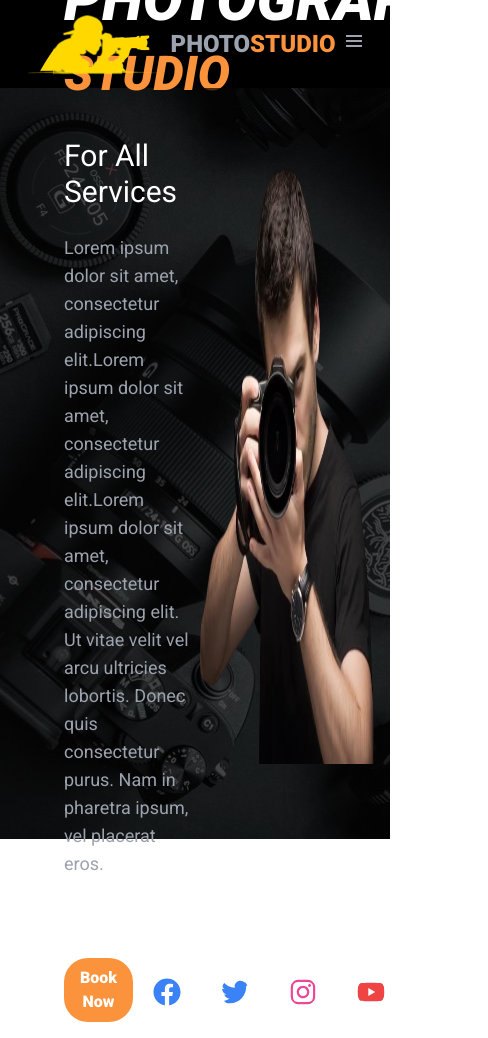
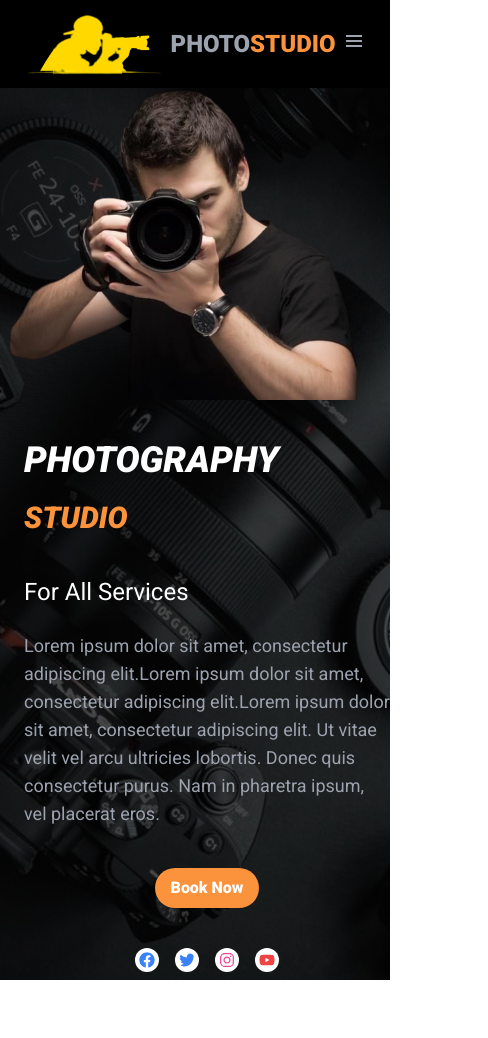
Before and after one commit to naomirono/Photography, a React (Vite) app: page / in a window 390 px wide. Shown: the whole page, 488 px wide, since content can reach past the window. After the commit the page ends 980 px from the top, so only its background shows below. Built offline with nearby package versions, Linux system fonts and the light colour scheme.

Commit message:
update code to make it responsive

```diff
--- a/src/components/LandingPage.jsx
+++ b/src/components/LandingPage.jsx
@@ -6,40 +6,39 @@
 
 const LandingPage = () => {
   return (
-    <div className="flex justify-between h-[89vh] background  bg-cover bg-no-repeat"  style={{
+    <div className="flex flex-col-reverse md:flex-row justify-between h-auto md:h-[89vh] background bg-cover bg-no-repeat" style={{
       backgroundImage: `url(${BgImage})`,
       backgroundPosition: "center",
       backgroundSize: "cover",
-
     }}>
-
-      <div className="w-1/2 flex flex-col justify-center bg-black bg-opacity-70 text-start">
-           <h1 className="text-6xl font-bold mb-5 text-white mt-20 pl-16">PHOTOGRAPHY</h1>
-           <h1 className="text-5xl font-bold mb-10 text-orange-400 pl-16">STUDIO</h1>
-           <h6 className="text-3xl font-medium  text-white  pl-16 pb-6">For All Services</h6>
-           <p className=" text-gray-400 ml-16 text-lg">
+      <div className="w-full md:w-1/2 flex flex-col justify-center bg-black bg-opacity-70 text-start">
+        <h1 className="text-4xl md:text-6xl font-bold mb-5 text-white mt-10 ml-6 md:mt-20 sm:pl-10">PHOTOGRAPHY</h1>
+        <h1 className="text-3xl md:text-5xl font-bold mb-10 text-orange-400 ml-6 sm:pl-10">STUDIO</h1>
+        <h6 className="text-2xl md:text-3xl font-medium text-white pl-6 md:pl-16 pb-6">For All Services</h6>
+        <p className="text-gray-400 ml-6 md:ml-16 text-lg md:text-xl">
           Lorem ipsum dolor sit amet, consectetur adipiscing elit.Lorem ipsum dolor sit amet, consectetur adipiscing elit.Lorem ipsum dolor sit amet, consectetur adipiscing elit. Ut vitae velit vel arcu ultricies lobortis. Donec quis consectetur purus. Nam in pharetra ipsum, vel placerat eros.
         </p>
 
-         <div className="flex justify-between mt-20 ml-16">
-            <button className="bg-orange-400 hover:bg-orange-600 text-white font-bold py-2 px-4 rounded-3xl mb-4">Book Now</button>
-        <div className='flex justify-between'>
-            <FaFacebook className="text-4xl text-blue-500 hover:text-blue-700 cursor-pointer m-4 bg-white rounded-full p-1" />
-            <FaTwitter className="text-4xl text-blue-500 hover:text-blue-700 cursor-pointer m-4 bg-white rounded-full p-1" />
-            <FaInstagram className="text-4xl text-pink-500 hover:text-pink-700 cursor-pointer m-4 bg-white rounded-full p-1" />
-            <FaYoutube className="text-4xl text-red-500 hover:text-red-700 cursor-pointer m-4 bg-white rounded-full p-1" />
+        <div className="flex flex-col md:flex-row justify-between items-center mt-10 md:mt-20 ml-6 md:ml-16">
+          <button className="bg-orange-400 hover:bg-orange-600 text-white font-bold py-2 px-4 rounded-3xl mb-4 md:mb-0">Book Now</button>
+          <div className='flex mt-4 md:mt-0'>
+            <FaFacebook className="text-2xl md:text-4xl text-blue-500 hover:text-blue-700 cursor-pointer m-2 md:m-4 bg-white rounded-full p-1" />
+            <FaTwitter className="text-2xl md:text-4xl text-blue-500 hover:text-blue-700 cursor-pointer m-2 md:m-4 bg-white rounded-full p-1" />
+            <FaInstagram className="text-2xl md:text-4xl text-pink-500 hover:text-pink-700 cursor-pointer m-2 md:m-4 bg-white rounded-full p-1" />
+            <FaYoutube className="text-2xl md:text-4xl text-red-500 hover:text-red-700 cursor-pointer m-2 md:m-4 bg-white rounded-full p-1" />
           </div>
-
-
-
         </div>
-
       </div>
-      <div className="w-1/2 flex flex-col justify-center bg-black bg-opacity-70 ">
-        <img src={CameraImage} alt="Camera" className="w-full" style={{ height: '600px' }}/>
+      <div className="w-full md:w-1/2 flex flex-col justify-center bg-black bg-opacity-70">
+        <img src={CameraImage} alt="Camera" className="w-full h-auto md:h-full" style={{ maxHeight: '600px' }} />
       </div>
     </div>
   );
 };
 
+
+
+
+
+
 export default LandingPage;
```
Lines whose indentation alone changed are shown as unchanged.
